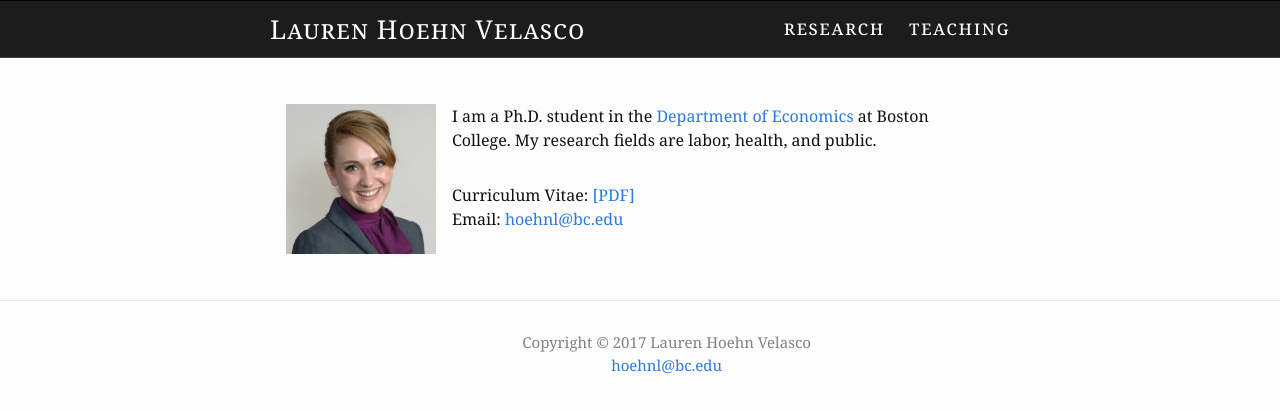
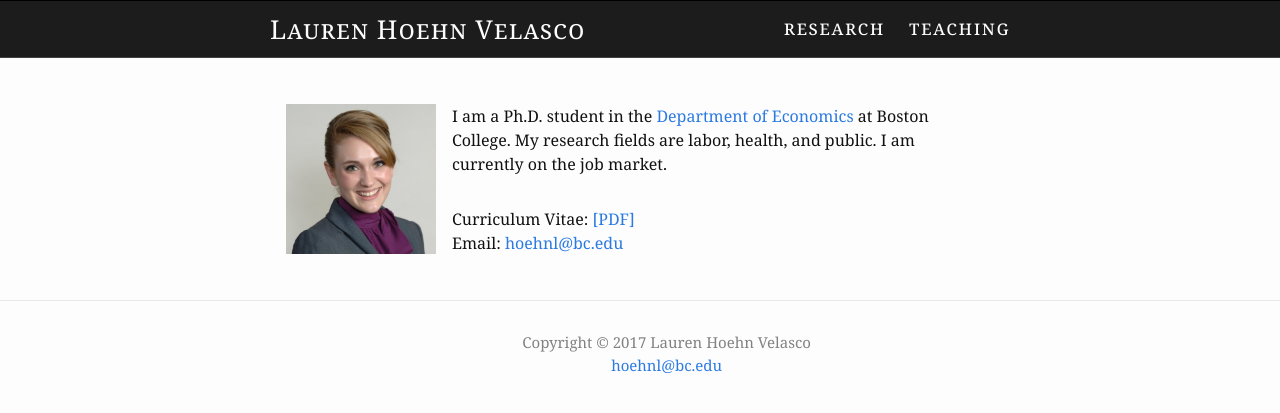
Before and after one commit to germsvel/lhv, a Jekyll site: the page built from index.html, in a window 1280 px wide. Shown: the top 413 px of the page. Built offline with Jekyll 4.4.1, drawn with Linux system fonts in a browser that asks for light colours.

Commit message:
adding job market paper stuff as an example to lauren

```diff
--- a/index.html
+++ b/index.html
@@ -11,7 +11,7 @@ layout: home
     <a href="http://www.bc.edu/schools/cas/economics/" target="_blank">
       Department of Economics
     </a>
-    at Boston College. My research fields are labor, health, and public.
+    at Boston College. My research fields are labor, health, and public. I am currently on the job market.
   </p>
 
   <p class="about-text">
```
